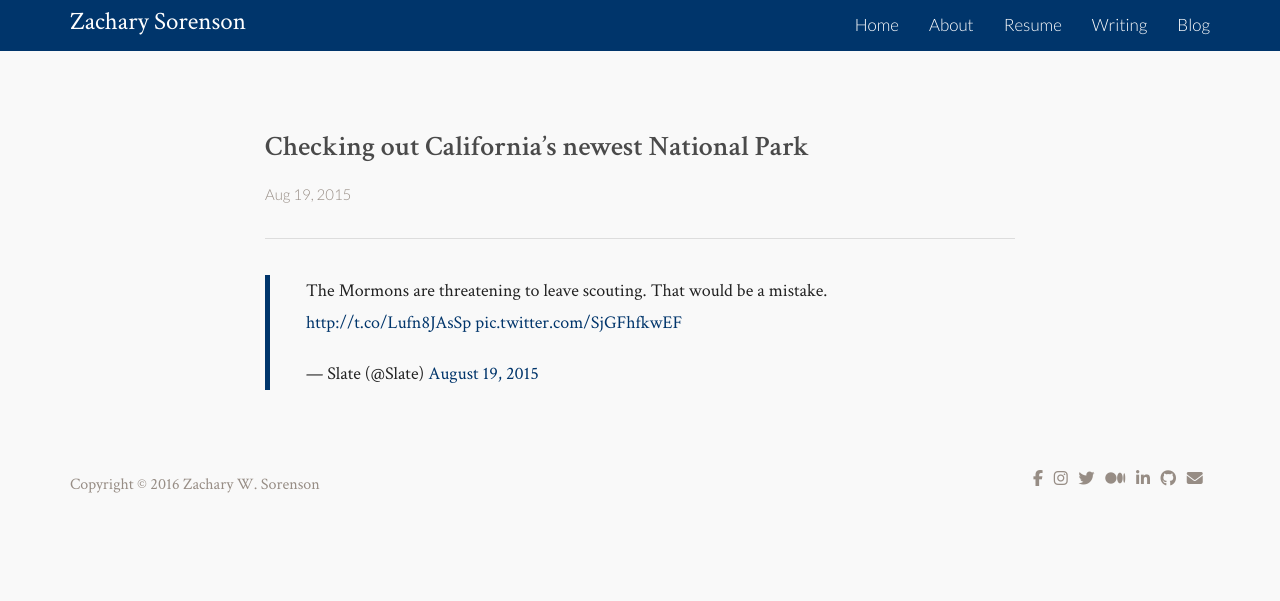
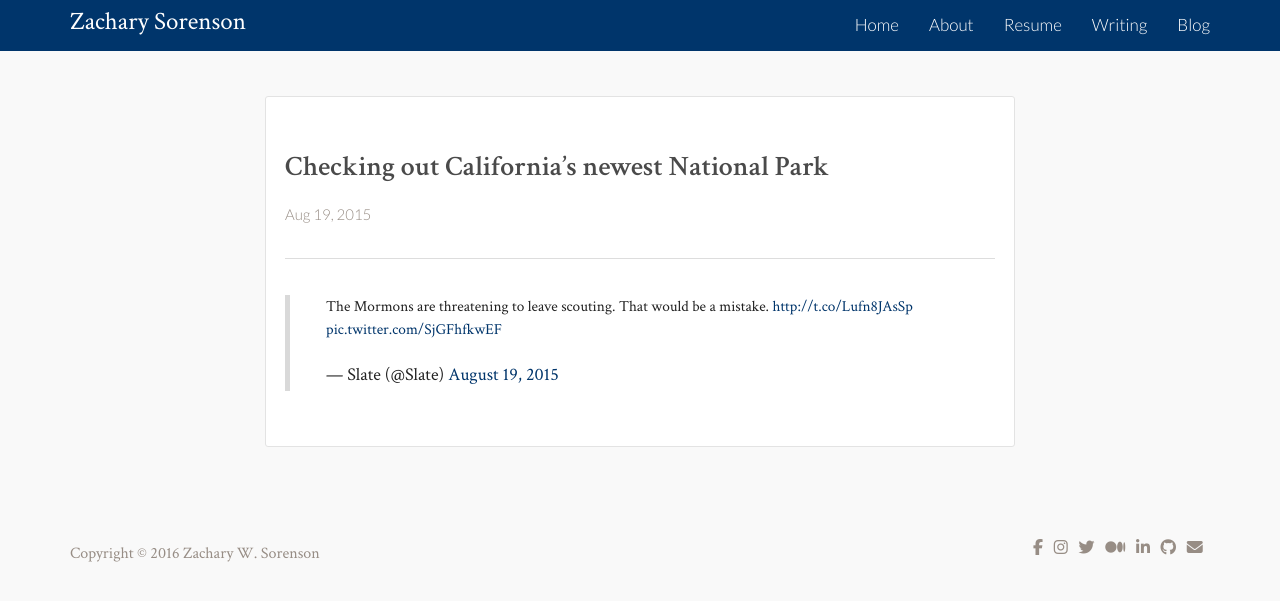
Before and after one commit to zwsorenson/zwsorenson.github.io, a Jekyll site: the page built from _posts/2015-08-19-slate-boy-scouts.html, in a window 1280 px wide. Shown: the top 601 px of the page. Built offline with Jekyll 4.4.1, drawn with Linux system fonts in a browser that asks for light colours; nearby versions of some CDN libraries; comment, search, counter and statistics services are not loaded.

Commit message:
added paper class to posts

```diff
--- a/_layouts/post.html
+++ b/_layouts/post.html
@@ -1,7 +1,8 @@
 ---
 layout: default
 ---
-<div class="page-header">
+<div class="paper" style="margin-top: 36px;">
+    <div class="page-header" style="margin-top: 0px;">
         {% if page.source-thumb %}
         <div class="pull-right">
             <a href="{{ page.source-url }}">
@@ -42,13 +43,12 @@
         {% endif %}
         {{ content }}
     </article>
+</div>
 
 {% if page.categories contains "blog" %}
-    <hr />
     {% include share.html %}
     {% include comments.html %}
 {% endif %}
 {% if page.categories contains "writing" %}
-    <hr />
     {% include share.html %}
 {% endif %}
--- a/blog/index.html
+++ b/blog/index.html
@@ -1,9 +1,9 @@
 ---
-layout: post
+layout: page
 title: Blog
 ---
+
 {% for post in site.categories["blog"] %}
-
     <h5>
         <small>{{ post.date | date: "%B %-d, %Y" }}</small>
     </h5>
```
Lines whose indentation alone changed are shown as unchanged.
